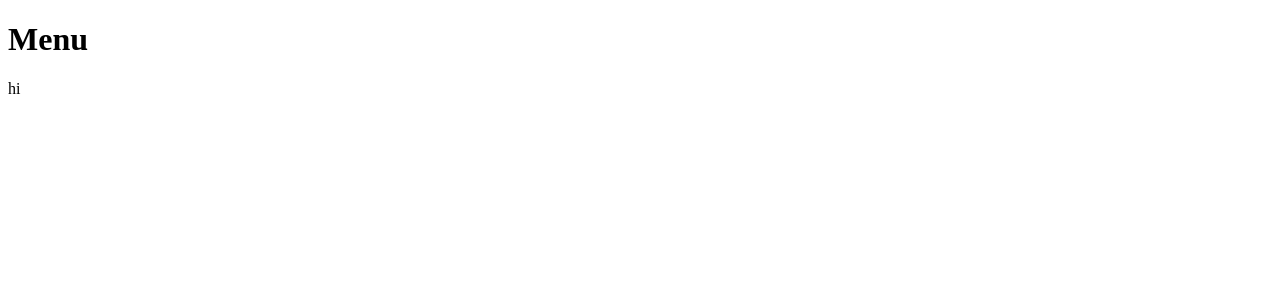
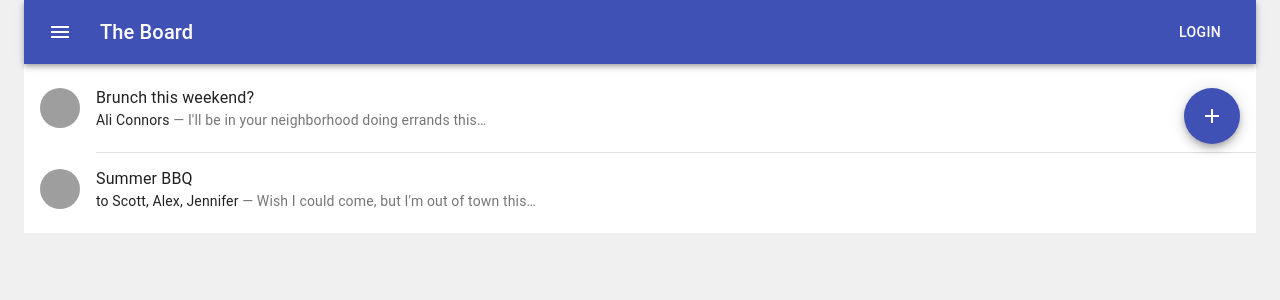
Before and after one commit to kjcaway/the-board, a React (Create React App) app: page / in a window 1280 px wide. Shown: the top 300 px of the page. Built offline with nearby package versions, Linux system fonts and the light colour scheme; grey boxes are pictures that could not be loaded.

Commit message:
main template UI 작성

```diff
--- a/package.json
+++ b/package.json
@@ -5,6 +5,7 @@
   "dependencies": {
     "@material-ui/core": "^4.3.3",
     "@material-ui/icons": "^4.2.1",
+    "@material-ui/lab": "^4.0.0-alpha.24",
     "@types/jest": "24.0.18",
     "@types/node": "12.7.2",
     "@types/react-dom": "16.9.0",
--- a/src/App.tsx
+++ b/src/App.tsx
@@ -1,12 +1,30 @@
 import React from 'react';
+import CssBaseline from '@material-ui/core/CssBaseline';
+import Container from '@material-ui/core/Container';
+
 import { Routing } from './Routing';
+import MenuTemplate from './templates/MenuTemplate';
+import { makeStyles } from '@material-ui/styles';
+
+const useStyles = makeStyles({
+  root: {
+    backgroundColor: '#f0f0f1',
+    height: '100vh'
+  },
+});
 
 const App: React.FC = () => {
+  const classes = useStyles();
   return (
-    <div>
-      <h1>Menu</h1>
-      <Routing />
-    </div>
+    <>
+      <CssBaseline />
+      <Container maxWidth="lg" classes={{
+        root: classes.root,
+      }}>
+        <MenuTemplate />
+        <Routing />
+      </Container>
+    </>
   );
 }
 
--- a/src/Routing.tsx
+++ b/src/Routing.tsx
@@ -1,6 +1,8 @@
 import React, { Component } from "react";
 import {Router, Route, Switch} from 'react-router-dom';
 import {history} from './store/configureStore';
+
+import BoardTemplate from './templates/BoardTemplate'
 
 export class Routing extends Component {
   render() {
@@ -8,8 +10,8 @@ export class Routing extends Component {
       <>
         <Router history={history}>
           <Switch>
-            <Route exact path="/" component={() => { return <>hi</>}}></Route>
-            <Route path="/hello" component={() => { return <>hello</>}}></Route>
+            <Route exact path="/" component={BoardTemplate}></Route>
+            <Route path="/login" component={() => { return <>Login</>}}></Route>
             <Route path="/man" component={() => { return <>man</>}}></Route>
           </Switch>
         </Router>
--- /dev/null
+++ b/src/templates/BoardTemplate.tsx
@@ -0,0 +1,131 @@
+import React from 'react';
+import { createStyles, Theme, makeStyles } from '@material-ui/core/styles';
+import List from '@material-ui/core/List';
+import ListItem from '@material-ui/core/ListItem';
+import Divider from '@material-ui/core/Divider';
+import ListItemText from '@material-ui/core/ListItemText';
+import ListItemAvatar from '@material-ui/core/ListItemAvatar';
+import Avatar from '@material-ui/core/Avatar';
+import Typography from '@material-ui/core/Typography';
+
+import clsx from 'clsx';
+import SpeedDial from '@material-ui/lab/SpeedDial';
+import SpeedDialIcon from '@material-ui/lab/SpeedDialIcon';
+import SpeedDialAction from '@material-ui/lab/SpeedDialAction';
+
+import SaveIcon from '@material-ui/icons/Save';
+import DeleteIcon from '@material-ui/icons/Delete';
+import { ListItemIcon } from '@material-ui/core';
+
+const useStyles = makeStyles((theme: Theme) =>
+  createStyles({
+    root: {
+      width: '100%',
+      backgroundColor: theme.palette.background.paper,
+    },
+    inline: {
+      display: 'inline',
+    },
+    speedDial: {
+      backgroundColor: theme.palette.background.paper,
+    },
+  }),
+);
+
+
+const actions = [
+  { icon: <SaveIcon />, name: 'Save' },
+  { icon: <DeleteIcon />, name: 'Delete' },
+];
+
+
+export default function BoardTemplate() {
+  const classes = useStyles();
+
+  const [open, setOpen] = React.useState(false);
+
+  const handleClick = () => {
+    setOpen(prevOpen => !prevOpen);
+  };
+
+  const handleClose = () => {
+    setOpen(false);
+  };
+
+  const handleOpen = () => {
+    setOpen(true);
+  };
+  const speedDialClassName = clsx(classes.speedDial);
+
+  return (
+    <List className={classes.root}>
+      <ListItem alignItems="flex-start">
+        <ListItemAvatar>
+          <Avatar alt="Remy Sharp" src="/static/images/avatar/1.jpg" />
+        </ListItemAvatar>
+        <ListItemText
+          primary="Brunch this weekend?"
+          secondary={
+            <React.Fragment>
+              <Typography
+                component="span"
+                variant="body2"
+                className={classes.inline}
+                color="textPrimary"
+              >
+                Ali Connors
+              </Typography>
+              {" — I'll be in your neighborhood doing errands this…"}
+            </React.Fragment>
+          }
+        />
+        <ListItemIcon>
+          <SpeedDial
+            ariaLabel="SpeedDial example"
+            className={speedDialClassName}
+            icon={<SpeedDialIcon />}
+            onBlur={handleClose}
+            onClick={handleClick}
+            onClose={handleClose}
+            onFocus={handleOpen}
+            onMouseEnter={handleOpen}
+            onMouseLeave={handleClose}
+            open={open}
+            direction='left'
+          >
+            {actions.map(action => (
+              <SpeedDialAction
+                key={action.name}
+                icon={action.icon}
+                tooltipTitle={action.name}
+                onClick={handleClick}
+              />
+            ))}
+          </SpeedDial>
+        </ListItemIcon >
+      </ListItem>
+      <Divider variant="inset" component="li" />
+      <ListItem alignItems="flex-start">
+        <ListItemAvatar>
+          <Avatar alt="Travis Howard" src="/static/images/avatar/2.jpg" />
+        </ListItemAvatar>
+        <ListItemText
+          primary="Summer BBQ"
+          secondary={
+            <React.Fragment>
+              <Typography
+                component="span"
+                variant="body2"
+                className={classes.inline}
+                color="textPrimary"
+              >
+                to Scott, Alex, Jennifer
+              </Typography>
+              {" — Wish I could come, but I'm out of town this…"}
+            </React.Fragment>
+          }
+        />
+      </ListItem>
+    </List>
+  );
+}
--- /dev/null
+++ b/src/templates/MenuTemplate.tsx
@@ -0,0 +1,123 @@
+import React from 'react';
+import { createStyles, makeStyles, Theme, withStyles } from '@material-ui/core/styles';
+import AppBar from '@material-ui/core/AppBar';
+import Toolbar from '@material-ui/core/Toolbar';
+import Typography from '@material-ui/core/Typography';
+import Button from '@material-ui/core/Button';
+import IconButton from '@material-ui/core/IconButton';
+import MenuIcon from '@material-ui/icons/Menu';
+import InboxIcon from '@material-ui/icons/MoveToInbox';
+import DraftsIcon from '@material-ui/icons/Drafts';
+import SendIcon from '@material-ui/icons/Send';
+import { Menu, MenuItem, ListItemIcon, ListItemText } from '@material-ui/core';
+import { MenuProps } from '@material-ui/core/Menu';
+
+const useStyles = makeStyles((theme: Theme) =>
+  createStyles({
+    root: {
+      flexGrow: 1,
+    },
+    menuButton: {
+      marginRight: theme.spacing(2),
+    },
+    title: {
+      flexGrow: 1,
+    },
+  }),
+);
+
+
+const StyledMenu = withStyles({
+  paper: {
+    border: '1px solid #d3d4d5',
+  },
+})((props: MenuProps) => (
+  <Menu
+    elevation={0}
+    getContentAnchorEl={null}
+    anchorOrigin={{
+      vertical: 'bottom',
+      horizontal: 'center',
+    }}
+    transformOrigin={{
+      vertical: 'top',
+      horizontal: 'center',
+    }}
+    {...props}
+  />
+));
+
+const StyledMenuItem = withStyles(theme => ({
+  root: {
+    '&:focus': {
+      backgroundColor: theme.palette.primary.main,
+      '& .MuiListItemIcon-root, & .MuiListItemText-primary': {
+        color: theme.palette.common.white,
+      },
+    },
+  },
+}))(MenuItem);
+
+export default function MenuTemplate() {
+  const [anchorEl, setAnchorEl] = React.useState<null | HTMLElement>(null);
+
+  function handleClick(event: React.MouseEvent<HTMLButtonElement>) {
+    setAnchorEl(event.currentTarget);
+  }
+
+  function handleClose() {
+    setAnchorEl(null);
+  }
+  const classes = useStyles();
+
+  return (
+    <div className={classes.root}>
+      <AppBar position="relative">
+        <Toolbar>
+          <IconButton
+            edge="start"
+            className={classes.menuButton}
+            color="inherit"
+            aria-label="menu"
+
+            // menu 기능
+            aria-controls="customized-menu"
+            aria-haspopup="true"
+            onClick={handleClick}>
+            <MenuIcon />
+          </IconButton>
+          <StyledMenu
+            id="customized-menu"
+            anchorEl={anchorEl}
+            keepMounted
+            open={Boolean(anchorEl)}
+            onClose={handleClose}
+          >
+            <StyledMenuItem>
+              <ListItemIcon>
+                <SendIcon />
+              </ListItemIcon>
+              <ListItemText primary="Sent mail" />
+            </StyledMenuItem>
+            <StyledMenuItem>
+              <ListItemIcon>
+                <DraftsIcon />
+              </ListItemIcon>
+              <ListItemText primary="Drafts" />
+            </StyledMenuItem>
+            <StyledMenuItem>
+              <ListItemIcon>
+                <InboxIcon />
+              </ListItemIcon>
+              <ListItemText primary="Inbox" onClick={handleClose}/>
+            </StyledMenuItem>
+          </StyledMenu>
+          <Typography variant="h6" className={classes.title}>
+            The Board
+          </Typography>
+          <Button color="inherit" href="/login">Login</Button>
+        </Toolbar>
+      </AppBar>
+    </div>
+  );
+}
```
Also changed, not shown: 1 other file (tests, documents, lock files or other folders).
